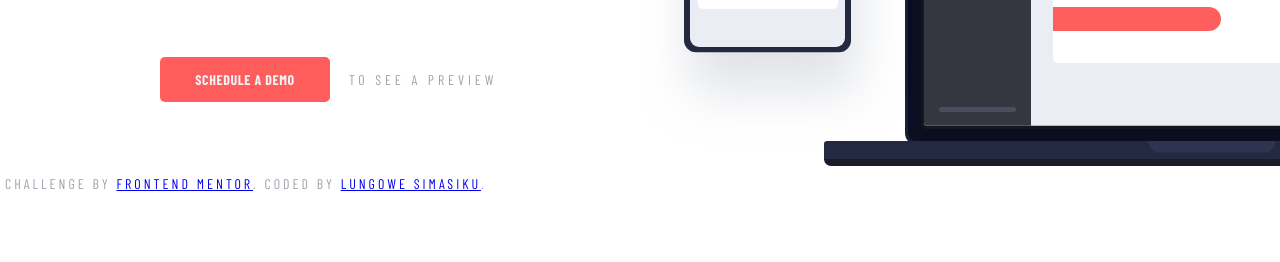
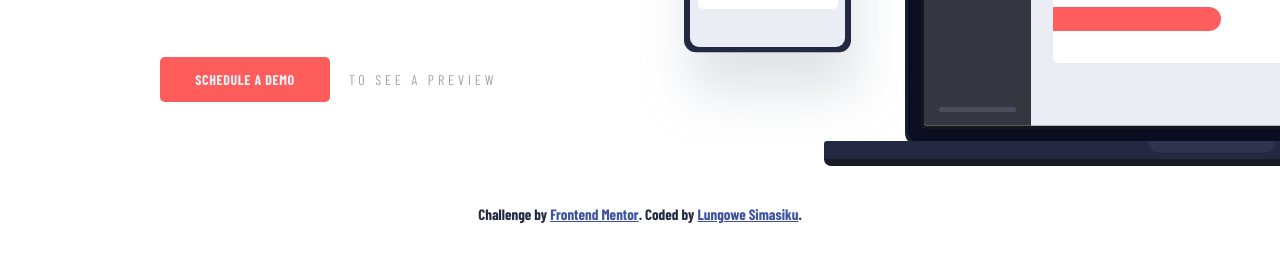
Before and after one commit to Lungowe-S/project-tracking-intro-component-master, a plain HTML site: page index.html in a window 1280 px wide. Shown: the part 470-732 px from the top of the page. Drawn offline with nearby package versions, Linux system fonts and the light colour scheme.

Commit message:
Added footer styles

```diff
--- a/css/style.css
+++ b/css/style.css
@@ -93,7 +93,7 @@ p:nth-child(1) span {
   letter-spacing: 0.6px;
 }
 
-p:nth-child(1) {
+.content_area p:nth-child(1) {
   padding-left: 0.35em;
   letter-spacing: 3px;
   color: var(--grayish-blue-004);
@@ -148,3 +148,18 @@ p:nth-of-type(2) {
   letter-spacing: 3.9px;
   font-weight: 300;
 }
+
+/** Footer Styles **/
+
+.attribution {
+  font-size: 0.75em;
+  text-align: center;
+  font-family: "Barlow Condensed", sans-serif;
+  font-weight: bold;
+  color: var(--very-dark-blue-002);
+  padding-top: 2em;
+}
+
+.attribution a {
+  color: hsl(228, 45%, 44%);
+}
```
